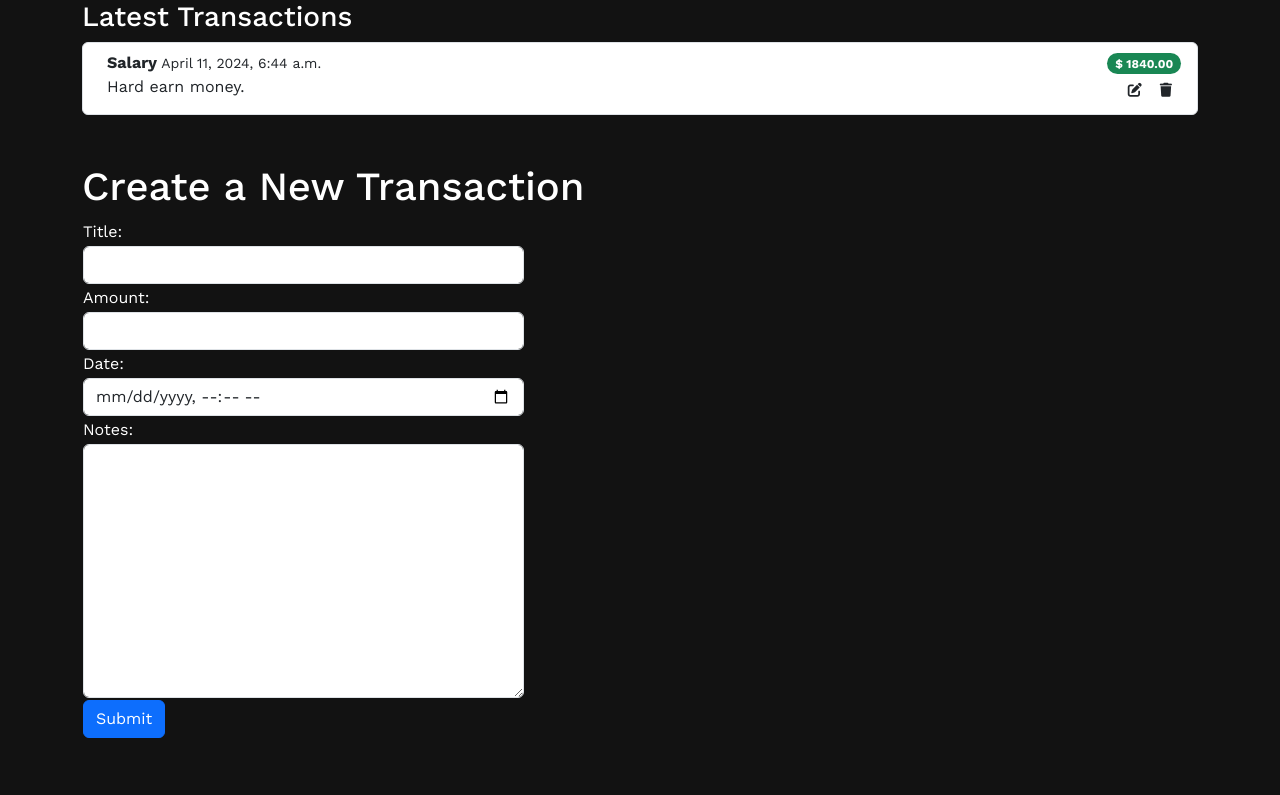
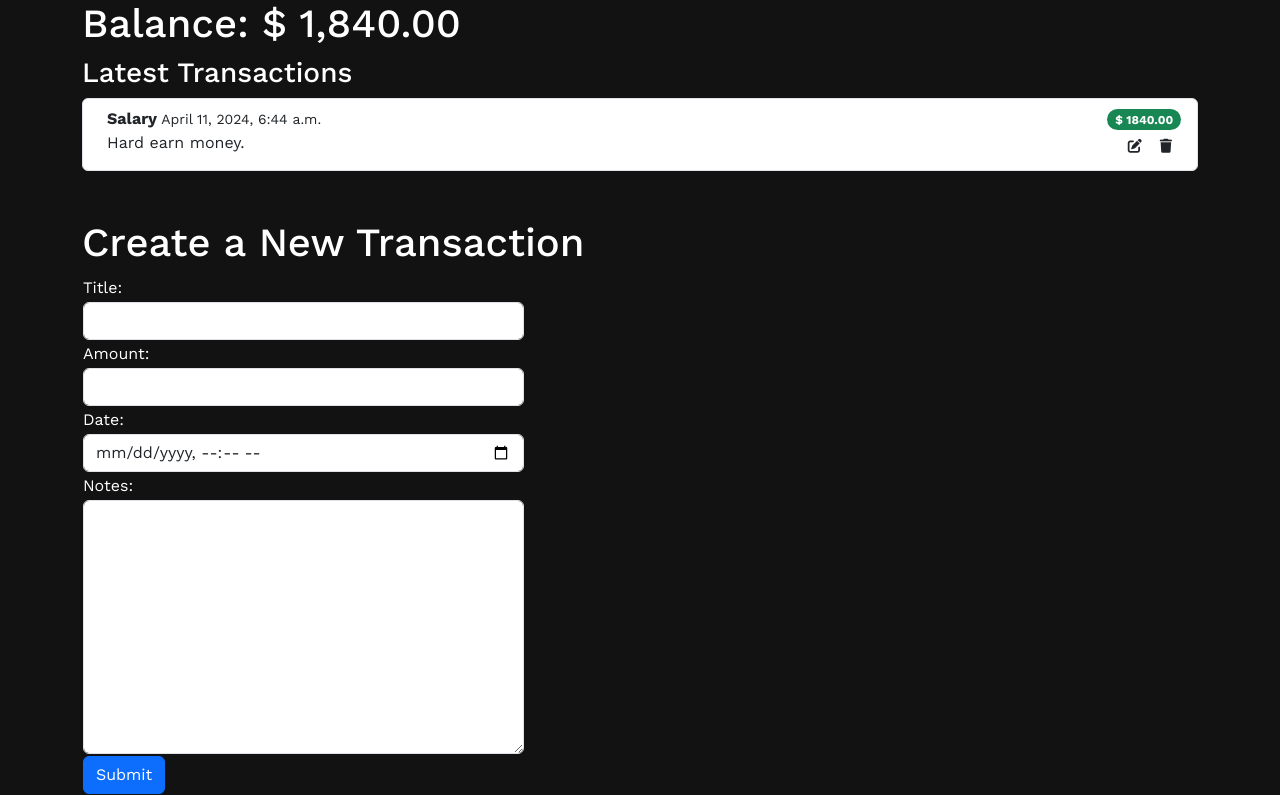
Before and after one commit to olijag/FinanceTracker-Python-Django, a Django app: page /testing/ in a window 1280 px wide. Shown: the part 56-851 px from the top of the page. Before the commit the page ends 794 px from the top, so only its background shows below. Run offline with Django 5.2, Linux system fonts and the light colour scheme; data comes from the database, SQL or seed files in the repository; both versions use the stored data as it was after the commit; some libraries are stand-ins or nearby versions.

Commit message:
Added the functionality for 'balance', now the function Sum from django.db.models calculates the sum of all 'amount' in every transaction

```diff
--- a/main/FinanceTracker/templates/testing.html
+++ b/main/FinanceTracker/templates/testing.html
@@ -3,6 +3,11 @@
 {% block title %} Testing Page {% endblock %}
 
 {% block content %}
+<div class="container">
+    <h1>Balance: $ {{ balance }}</h1>
+</div>
+
+
 <div class="container-sm">
     <h3>Latest Transactions</h3>
     <ol class="list-group">
--- a/main/FinanceTracker/views.py
+++ b/main/FinanceTracker/views.py
@@ -1,15 +1,18 @@
 from django.shortcuts import render, redirect
 from django.http import HttpResponse, HttpResponseRedirect
 from django.template import loader
+from django.db.models import Sum
+
+# Models
 from .models import Account, Transaction
 
-# Own
+# Functions and classes
 from .NewTransactionForm import NewTransactionForm
 from .requestsPOST.addNewTransaction import addNewTransaction
 from .requestsPOST.deleteTransaction import delete_transaction
 
 
-def format_usa_balance(number):
+def format_usa_balance(number): # This minimal functions makes it easy to convert the argument to a format of USA currency eg. 19,300.99
     number = float(number)
     return f"{number:,.2f}"
 
@@ -20,13 +23,16 @@ def main(request):
     # Define variables
     main_account = Account.objects.get(name="main")
     transactions_main_account = main_account.transactions.all().order_by('-date')
-    balance = main_account.balance
+
+    # Calculate total balance
+    balance = transactions_main_account.aggregate(Sum('amount'))['amount__sum'] or 0
+    balance = format_usa_balance(balance)
+
     form = NewTransactionForm()
 
-
     # Define the http post request from the Add New Transaction form
-    if request.method == 'POST':
-        if 'action' in request.POST:
+    if request.method == 'POST': # Handle incoming post requests
+        if 'action' in request.POST: # Check which post request it is, this is checking the parameter "name" and "value" in the button-tag in html file
             if request.POST['action'] == 'add_new_transaction':
                 # Handling the action for adding a new transaction
                 addNewTransaction(request, main_account)
@@ -49,6 +55,7 @@ def main(request):
             'main_account': main_account,
             'transactions_main_account': transactions_main_account,
             'form': form,
+            'balance': balance,
         }
         return render(request, "index.html", context)
 
@@ -64,8 +71,11 @@ def testing(request):
     transactions_main_account = main_account.transactions.all().order_by('-date')
     form = NewTransactionForm()
 
-    if request.method == 'POST':
-        if 'action' in request.POST:
+    balance = transactions_main_account.aggregate(Sum('amount'))['amount__sum'] or 0  # Calculate total balance
+    balance = format_usa_balance(balance)
+
+    if request.method == 'POST': # Handle incoming post requests
+        if 'action' in request.POST: # Check which post request it is, this is checking the parameter "name" and "value" in the button-tag in html file
             if request.POST['action'] == 'add_new_transaction':
                 # Handling the action for adding a new transaction
                 addNewTransaction(request, main_account)
@@ -88,5 +98,6 @@ def testing(request):
             'main_account': main_account,
             'transactions_main_account': transactions_main_account,
             'form': form,
+            'balance': balance,
         }
         return render(request, "testing.html", context)
```
Also changed, not shown: main/db.sqlite3.
